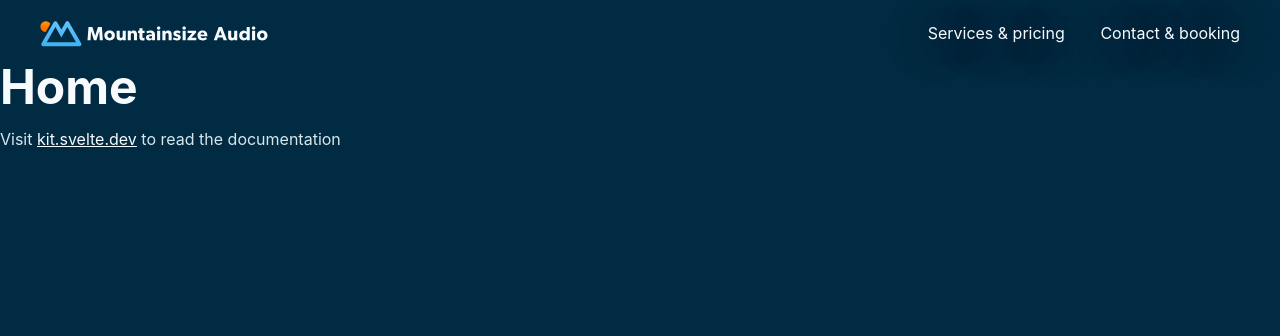
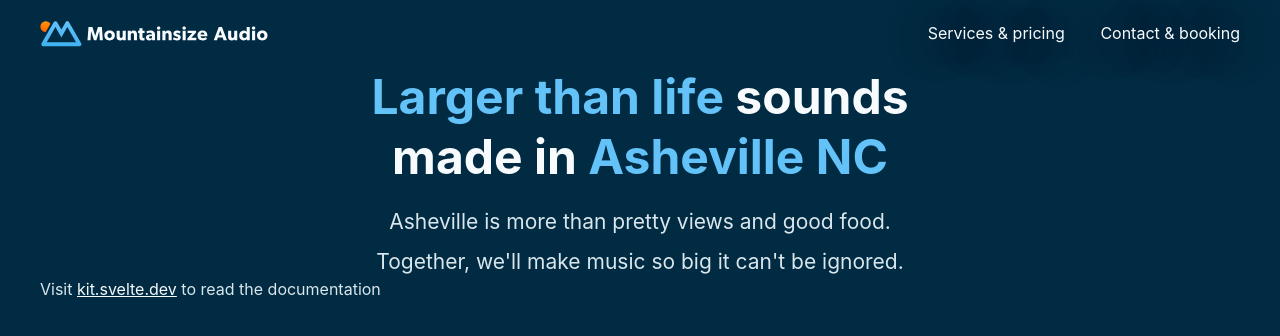
Before and after one commit to perpetualgrimace/mountainsize, a SvelteKit app: page / in a window 1280 px wide. Shown: the top 336 px of the page. Built offline with nearby package versions, Linux system fonts and the light colour scheme; a web font is replaced by a local one.

Commit message:
rough Hero style & layout composition adjustments

```diff
--- /dev/null
+++ b/src/lib/Hero/HeroHeadline.svelte
@@ -0,0 +1,7 @@
+<h1 class="hero-headline"><slot /></h1>
+
+<style lang="scss" global>
+	.hero-headline {
+		line-height: 1.25;
+	}
+</style>
--- /dev/null
+++ b/src/lib/Hero/HeroParagraph.svelte
@@ -0,0 +1,7 @@
+<p class="hero-paragraph u-font-lg"><slot /></p>
+
+<style lang="scss" global>
+	.hero-paragraph:not(:last-child) {
+		margin-bottom: $sp-xs;
+	}
+</style>
--- /dev/null
+++ b/src/lib/Hero/index.svelte
@@ -0,0 +1,17 @@
+<script>
+	import { page } from '$app/stores';
+</script>
+
+<header class={`hero ${$page.routeId || 'home'}-hero`}>
+	<div class="wrapper">
+		<slot />
+	</div>
+</header>
+
+<style lang="scss" global>
+	.hero {
+		@media (min-width: 600px) {
+			text-align: center;
+		}
+	}
+</style>
--- a/src/lib/Navbar.svelte
+++ b/src/lib/Navbar.svelte
@@ -4,7 +4,7 @@
 	import Logo from '$lib/Logo.svelte';
 </script>
 
-<nav class="navbar wrapper">
+<nav class="navbar">
 	<a class="navbar-link" href="." aria-current={!$page.routeId ? 'page' : null}>
 		<Logo />
 	</a>
--- a/src/routes/+layout.svelte
+++ b/src/routes/+layout.svelte
@@ -3,6 +3,8 @@
 	import Navbar from '$lib/Navbar.svelte';
 </script>
 
-<Navbar />
+<div class="wrapper">
+	<Navbar />
+</div>
 
 <slot />
--- a/src/routes/+page.svelte
+++ b/src/routes/+page.svelte
@@ -1,15 +1,28 @@
 <script>
-	import { globals } from 'svelte/internal';
+	import Hero from '$lib/Hero/index.svelte';
+	import HeroHeadline from '$lib/Hero/HeroHeadline.svelte';
+	import HeroParagraph from '$lib/Hero/HeroParagraph.svelte';
 </script>
 
-<h1>Home</h1>
+<Hero>
+	<HeroHeadline>
+		<span class="u-cyan-light-color">Larger than life</span> sounds
+		<br />made in
+		<span class="u-cyan-light-color">Asheville NC</span>
+	</HeroHeadline>
+	<HeroParagraph>
+		Asheville is more than pretty views and good food.
+	</HeroParagraph>
+	<HeroParagraph>
+		Together, we'll make music so big it can't be ignored.
+	</HeroParagraph>
+</Hero>
 
-<p>Visit <a href="https://kit.svelte.dev">kit.svelte.dev</a> to read the documentation</p>
+<main class="wrapper">
+	<p>
+		Visit <a href="https://kit.svelte.dev">kit.svelte.dev</a> to read the documentation
+	</p>
+</main>
 
 <style lang="scss" global>
-	// $thecolor: black;
-
-	// :root {
-	// 	color: $thecolor;
-	// }
 </style>
--- a/src/routes/contact/+page.svelte
+++ b/src/routes/contact/+page.svelte
@@ -1,3 +1,5 @@
-<h1>Contact</h1>
+<main class="wrapper">
+	<h1>Contact</h1>
 
-<p>Do it</p>
+	<p>Do it</p>
+</main>
--- a/src/styles/1-utils/_utility-classes.scss
+++ b/src/styles/1-utils/_utility-classes.scss
@@ -23,6 +23,8 @@
 .u-font-lg   { @include font-lg;   }
 .u-font-md   { @include font-md;   }
 .u-font-sm   { @include font-sm;   }
+
+.u-cyan-light-color { color: $cyan-light; }
 
 //////////////////////////////////
 // SPACING
```
